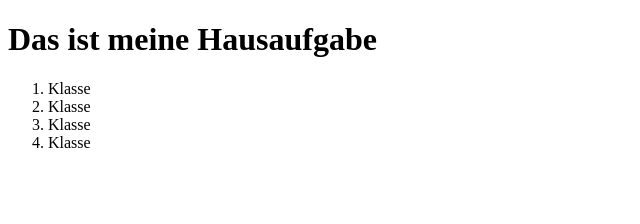
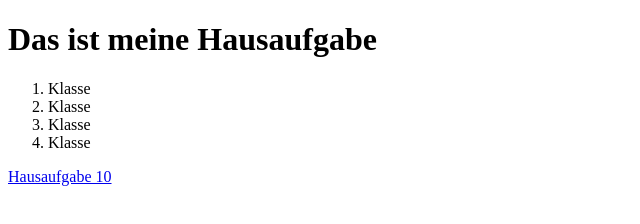
Before and after one commit to PC15931/HTML, a plain HTML site: page basis/index.html in a window 1280 px wide. Shown: the whole page, without its empty margins (0-640 px from the left). Drawn offline with Linux system fonts and the light colour scheme.

Commit message:
Update index.html
Link eingefügt

```diff
--- a/basis/index.html
+++ b/basis/index.html
@@ -13,5 +13,6 @@
       <li>Klasse</li>
       <li>Klasse</li>
     </ol>
+    <a href='https://pc15931.github.io/HTML/basis/'>Hausaufgabe 10</a>
   </body>
 </html>
```
